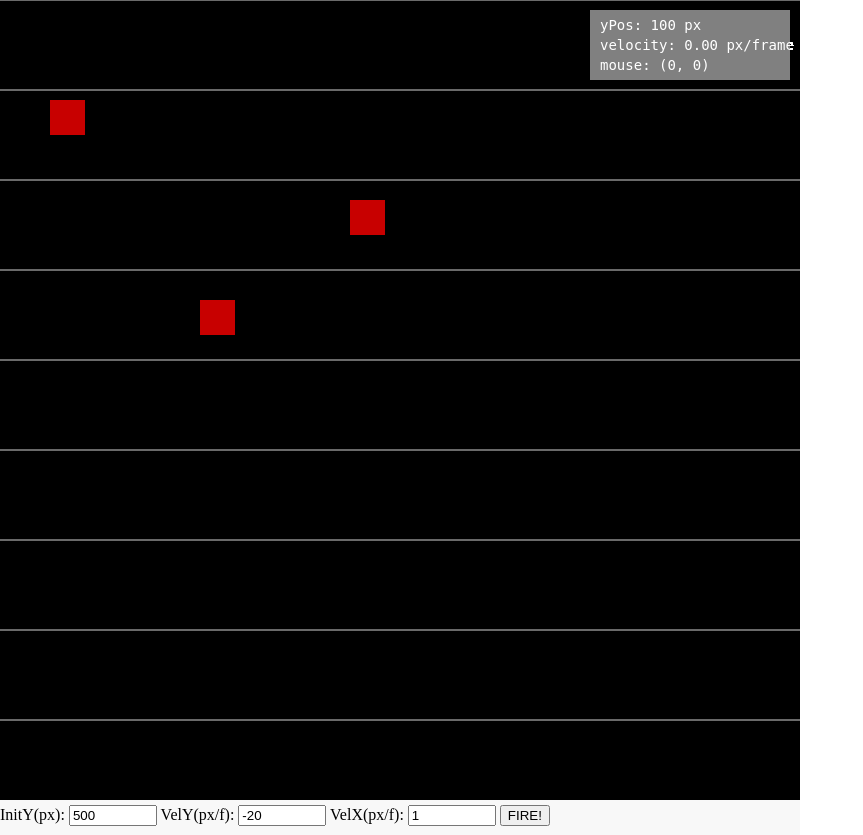
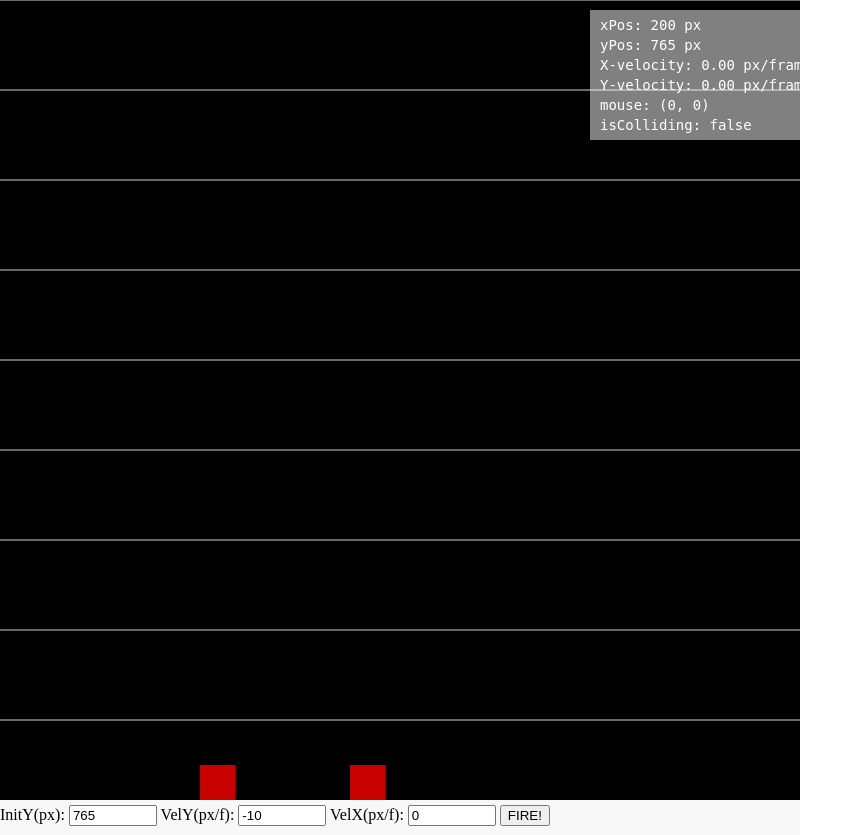
Before and after one commit to IDrinkEggs/my-first-blog, a Django app: page /physics/ in a window 1280 px wide. Shown: the whole page, without its empty margins (0-863 px from the left). Run offline with Django 5.2, Linux system fonts and the light colour scheme.

Commit message:
Sharing collision system bug

```diff
--- a/blog/static/js/ball.js
+++ b/blog/static/js/ball.js
@@ -30,7 +30,7 @@ export class Ball {
 
                 //Boolean variables
                 this.isDragging = false;
-                this.isFalling = false;
+                this.isFalling = false; //stops the balls in place to play and test with
                 this.needsRedraw = true;
                 this.isColliding = false;
                 this.other;
@@ -64,47 +64,52 @@ export class Ball {
                 this.deltaT = (now - this.prevTime) / 3;//why divide by 3?
                 // this.velocityY = this.deltaT > 0 ? this.deltaY / this.deltaT : 0;
                 // this.velocityX = this.deltaT > 0 ? this.deltaX / this.deltaT : 0;
-
+                this.y += this.velocityY;
+                this.x += this.velocityX;
 
                 if (others.some(ball => this.CheckColision(ball))) {
                         this.isColliding = true;
                         this.velocityX = 0;
                         this.velocityY = 0;
-                        console.log("Colliding!");
+                        console.log("Colliding!!");
                 }
                 else {
+                        console.log("Not colliding!");
                         this.isColliding = false;
                 }
 
-                if (this.isFalling) {
+                //if on the side of canvas
+                this.x = Math.max(0, Math.min(canvasW - this.size, Math.floor(this.x)));
 
-                        if (this.y >= canvasH - this.size) { //if on floor
+                if (this.y >= canvasH - this.size) { //if on floorz
                         this.y = canvasH - this.size;
                         this.isFalling = false;
+                        if(!this.velocityY == 0){
                                 this.velocityY = 0;
                         }
-                        // if(this.isColliding){
-                        //         return;
-                        // }
+                }else{
+                        this.isFalling = true;
+                }
 
-                        else { //if free fall
+
+
+                if (this.isFalling && !this.isDragging) {
+
                         this.velocityY += gravity;
-                                this.y += this.velocityY;
-                                this.x += this.velocityX;
                         this.y = Math.floor(this.y);
-                                this.x = Math.max(0, Math.min(canvasW - this.size, Math.floor(this.x)));
-                        }
                 }
         }
 
         drawHUD(mouseX, mouseY) {
                 const info = this.getDebugInfo(mouseX, mouseY);
-                this.ctx.clearRect(590, 10, 200, info.length * 20 + 10);
+                this.ctx.clearRect(590, 10, 240, info.length * 20 + 10);
                 this.draw();
                 this.ctx.fillStyle = "rgba(255, 255, 255, 0.5)";
-                this.ctx.fillRect(590, 10, 200, info.length * 20 + 10);
+                this.ctx.fillRect(590, 10, 240, info.length * 20 + 10);
                 this.ctx.font = "14px monospace";
                 this.ctx.fillStyle = "white";
+                //Inputting all of getDebugInfo into the gray HUD space
+                //Loops through each element and returns the data and the index
                 info.forEach((line, i) => {
                         this.ctx.fillText(line, 600, 30 + i * 20);
                 });
@@ -112,9 +117,12 @@ export class Ball {
 
         getDebugInfo(mouseX, mouseY) {
                 return [
+                        `xPos: ${Math.round(this.x)} px`,
                         `yPos: ${Math.round(this.y)} px`,
-                        `velocity: ${this.velocityY.toFixed(2)} px/frame`,
-                        `mouse: (${mouseX}, ${mouseY})`
+                        `X-velocity: ${this.velocityX.toFixed(2)} px/frame`,
+                        `Y-velocity: ${this.velocityY.toFixed(2)} px/frame`,
+                        `mouse: (${mouseX}, ${mouseY})`,
+                        `isColliding: ${this.isColliding}`
                 ];
         }
 
@@ -145,12 +153,12 @@ export class Ball {
                         this.prevY = mouseY;
                         this.prevTime = performance.now();
                 }
-                if (this.isColliding) {
-                        //If the ball gets moved perfectly verticle/horizontal while it's colliding
-                        //then the prevX/Y becomes 0, which would result in a NAN value because there division by 0.
-                        this.other.velocityX += (this.deltaX > 0 || this.deltaT > 0) ? this.deltaX / this.deltaT : 0;
-                        this.other.velocityY += (this.deltaY > 0 || this.deltaT > 0) ? this.deltaY / this.deltaT : 0;
-                }
+                // if (this.isColliding) {
+                //         //If the ball gets moved perfectly verticle/horizontal while it's colliding
+                //         //then the prevX/Y becomes 0, which would result in a NAN value because there division by 0.
+                //         this.other.velocityX += (this.deltaX > 0 || this.deltaT > 0) ? this.deltaX / this.deltaT : 0;
+                //         this.other.velocityY += (this.deltaY > 0 || this.deltaT > 0) ? this.deltaY / this.deltaT : 0;
+                // }
                 this.x = nx;
                 this.y = ny;
                 this.needsRedraw = true;
@@ -170,21 +178,67 @@ export class Ball {
         }
 
         CheckColision(otherBall) { //v is for vertex
-                let ballx35 = this.x + this.size;
-                let bally35 = this.y + this.size;
-                let otherBallx1 = otherBall.x
-                let otherBallx2 = otherBall.x + otherBall.size;
-                let otherBally1 = otherBall.y;
-                let otherBally2 = otherBall.y + otherBall.size;;
-                // if (((otherBallx1 < ballv1 && ballv1 < otherBallx2) || (otherBallx1 < ballv2 && ballv2 < otherBallx2)) &&
-                //         ((otherBally1 < ballv3 && ballv3 < otherBally2) || (otherBally1 < ballv4 && ballv4 < otherBally2))) {
+                let ballx1 = this.x;
+                let bally1 = this.y;
+                let ballx2 = this.x + this.size;
+                let bally2 = this.y + this.size;
+                let OBx1 = otherBall.x
+                let OBx2 = otherBall.x + otherBall.size;
+                let OBy1 = otherBall.y;
+                let OBy2 = otherBall.y + otherBall.size;;
+
+                if(otherBall === this){
+                        console.log("Same object");
+                }
+                // if (((OBx1 < ballv1 && ballv1 < OBx2) || (OBx1 < ballv2 && ballv2 < OBx2)) &&
+                //         ((OBy1 < ballv3 && ballv3 < OBy2) || (OBy1 < ballv4 && ballv4 < OBy2))) {
                 //         return true;
                 // }
                 if (
-                        (otherBallx1 < this.x && this.x < otherBallx2) && (otherBally1 < this.y && this.y < otherBally2) ||
-                        (otherBallx1 < ballx35 && ballx35 < otherBallx2) && (otherBally1 < this.y && this.y < otherBally2) ||
-                        (otherBallx1 < this.x && this.x < otherBallx2) && (otherBally1 < bally35 && bally35 < otherBally2) ||
-                        (otherBallx1 < ballx35 && ballx35 < otherBallx2) && (otherBally1 < bally35 && bally35 < otherBally2)) {
+                        //             ball                       OB
+                        //               N                            N
+                        //      x1,y1---------x2,y1        OBx1,OBy1-----OBx2,OBy1
+                        //        |             |              |             |
+                        //        |             |              |             |
+                        //     W  |             |  E         W |             |  E
+                        //        |             |              |             |
+                        //        |             |              |             |
+                        //      x1,y2---------x2,y2        OBx1,OBy2-----OBx2,OBy2
+                        //               S                            S
+
+                        //Fix:
+                        //In the old version, I compared N/E/S/W edges on ball with their respective edges on other ball
+                        //eg. (OBx1 < ballx && ballx < OBx2) && (OBy1 < bally && bally < OBy2) which translates to:
+                        //      Is the North plane, of ball, colliding with the North plane of otherBall
+                        //That doesn't make sense, if the this was the only if condition, the box would have to fully
+                        //collide with each other to finall reach the north side of it's counter part side.
+                        //Instead, I fixed it so each edge on ball checks to see if it collided with the edge of the
+                        //opposite NESW edge on otherBall (eg. North side checks for South side)
+
+                        //Version 1. Checks which side gets collided. Edge case: object's position could bypass the ball == OB
+                        //condition, letting Velocity values higher than 1 by pass Collision system. Could use for collision direction check
+                        // //North side checking for otherball South side
+                        // ((OBx1 <= ballx1 && ballx1 <= OBx2) && (OBx1 <= ballx2 && ballx2 <= OBx2))  &&  (bally == OBy2) ||
+                        // //South side checking for otherball North side
+                        // ((OBx1 <= ballx1 && ballx1 <= OBx2) && (OBx1 <= ballx2 && ballx2 <= OBx2))  &&  (bally2 == OBy1) ||
+                        // //East side checking for otherball West side
+                        // (ballx2 == OBx1)  &&  ((OBy1 <= bally1 && bally1 <= OBy2) && (OBy1 <= bally2 && bally2 <= OBy2)) ||
+                        // //West side checking for otherball East side
+                        // (ballx1 == OBx2)  &&  ((OBy1 <= bally1 && bally1 <= OBy2) && (OBy1 <= bally2 && bally2 <= OBy2)))
+
+                        //CARE FULL, CHANGING THE SCREEN ORIGIN FROM TOP LEFT BEING (0,0) WILL MESS UP WITH THIS COLLISION CHECK
+
+                        //Version 2. Fixed edge case above
+                        //North side checking for otherball South side
+                        (((OBx1 <= ballx1 && ballx1 <= OBx2) || (OBx1 <= ballx2 && ballx2 <= OBx2))  &&  (bally1 <= OBy2 && bally1 > OBy1)) ||
+                        //South side checking for otherball North side
+                        (((OBx1 <= ballx1 && ballx1 <= OBx2) || (OBx1 <= ballx2 && ballx2 <= OBx2))  &&  (bally2 >= OBy1 && bally2 < OBy2)) ||
+                        //East side checking for otherball West side
+                        ((ballx2 >= OBx1 && ballx2 < OBx2)  &&  ((OBy1 <= bally1 && bally1 <= OBy2) && (OBy1 <= bally2 && bally2 <= OBy2))) ||
+                        //West side checking for otherball East side
+                        ((ballx1 <= OBx2 && ballx1 > OBx1)  &&  ((OBy1 <= bally1 && bally1 <= OBy2) || (OBy1 <= bally2 && bally2 <= OBy2))))
+                        {
+                                //The check conditions are similar with N/S and W/E. Thought that was interesting
                                 this.other = otherBall;
                                 return true;
                 }
--- a/blog/templates/blog/PhysicsSimulator.html
+++ b/blog/templates/blog/PhysicsSimulator.html
@@ -21,9 +21,9 @@
                 <canvas id="foreground"></canvas>
         </div>
         <div id="ui-panel">
-                <label>InitY(px): <input type="number" id="initY" value="500"></label>
-                <label>VelY(px/f): <input type="number" id="initV" value="-20"></label>
-                <label>VelX(px/f): <input type="number" id="initVX" value="1"></label>
+                <label>InitY(px): <input type="number" id="initY" value="765"></label>
+                <label>VelY(px/f): <input type="number" id="initV" value="-10"></label>
+                <label>VelX(px/f): <input type="number" id="initVX" value="0"></label>
                 <button id="launchBtn">FIRE!</button>
         </div>
 
@@ -50,9 +50,9 @@
                 };
 
                 const balls = [
-                        new Ball(fgCtx, 50, 100),
+                        //new Ball(fgCtx, 50, 100),
                         new Ball(fgCtx, 200, 300),
-                        new Ball(fgCtx, 350, 200)
+                        new Ball(fgCtx, 350, 200),
                 ];
                 window.balls = balls;
 
@@ -103,10 +103,15 @@
                         input.mouseX = e.clientX;
                         input.mouseY = e.clientY;
 
+                        //Finds the ball that the mous is grabbing
                         for (let i = balls.length - 1; i >= 0; i--) {
                                 if (balls[i].isMouseInside(input.mouseX, input.mouseY)) {
-                                        selectedBall = balls[i];
+                                        selectedBall = balls[i]; //Once found stores in selectedBall
+                                        //Reset velocity
+                                        selectedBall.velocityX = 0; selectedBall.velocityY = 0;
+                                        //Calculate the offset for the dragging sequence
                                         selectedBall.startDrag(input.mouseX, input.mouseY);
+                                        //Finishing touches
                                         fgCanvas.style.cursor = "grabbing";
                                         break;
                                 }
@@ -118,6 +123,7 @@
                         input.mousePressed = false;
                         input.mouseX = e.clientX;
                         input.mouseY = e.clientY;
+                        //Dragging sequence
                         if (selectedBall?.isDragging) {
                                 selectedBall.endDrag(input.mouseX, input.mouseY);
                                 fgCanvas.style.cursor = "default";
```
Lines whose indentation alone changed are shown as unchanged.
